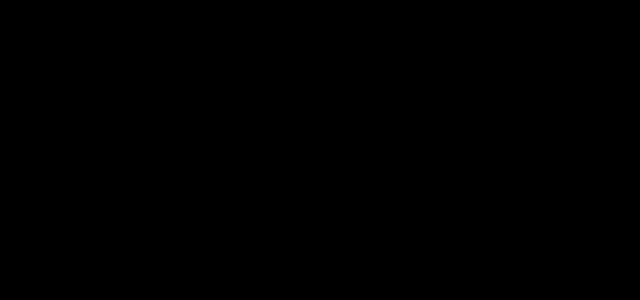
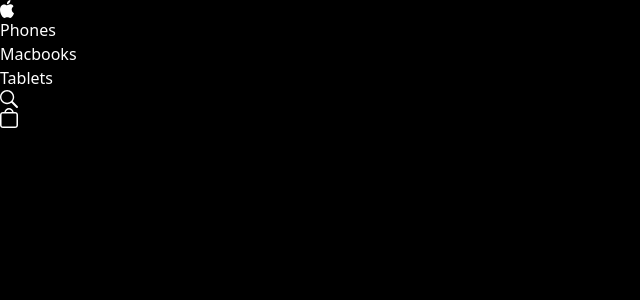
Before and after one commit to Parrasite9/apple3js, a React (Vite) app: page / in a window 1280 px wide. Shown: the top 300 px of the page, without its empty margins (0-640 px from the left). Built offline with nearby package versions, Linux system fonts and the light colour scheme.

Commit message:
Navbar has been created without CSS.

```diff
--- a/src/Components/Navbar.jsx
+++ b/src/Components/Navbar.jsx
@@ -1,10 +1,27 @@
 import React from 'react'
+import { appleImg, searchImg, bagImg } from '../Utils/Index';
 
 function Navbar() {
   return (
-    <div className=''>
+    <header>
+        <nav>
+            <img src={appleImg} alt="Apple" width={14} height={18} />
 
-    </div>
+            <div>
+                {['Phones', 'Macbooks', 'Tablets'].map((nav) => (
+                    <div key={nav}>
+                        {nav}
+                    </div>
+                ))}
+            </div>
+
+            <div>
+                <img src={searchImg} alt="search" width={18} height={18} />
+
+                <img src={bagImg} alt="bag" width={18} height={18}/>
+            </div>
+        </nav>
+    </header>
   )
 }
 
```
